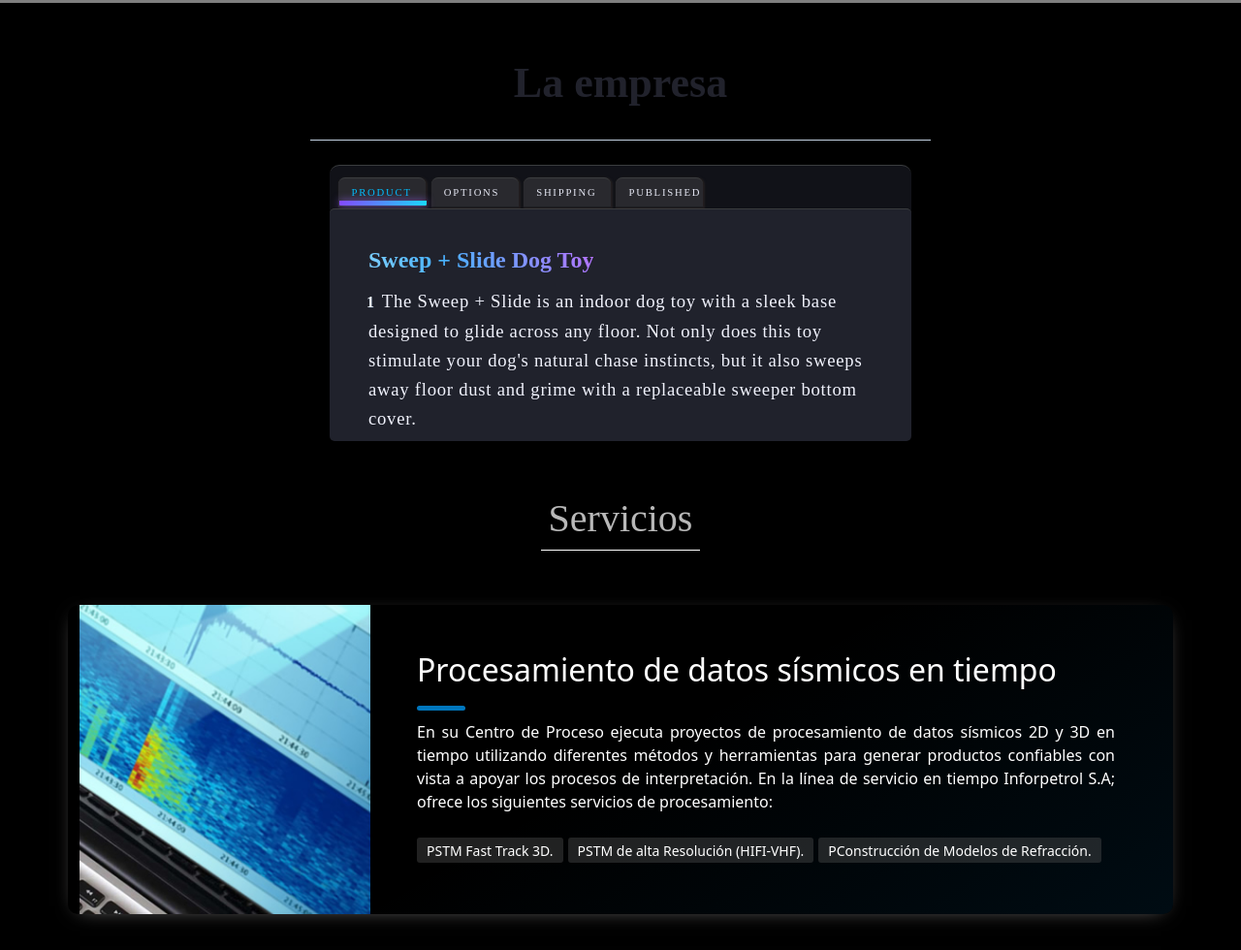
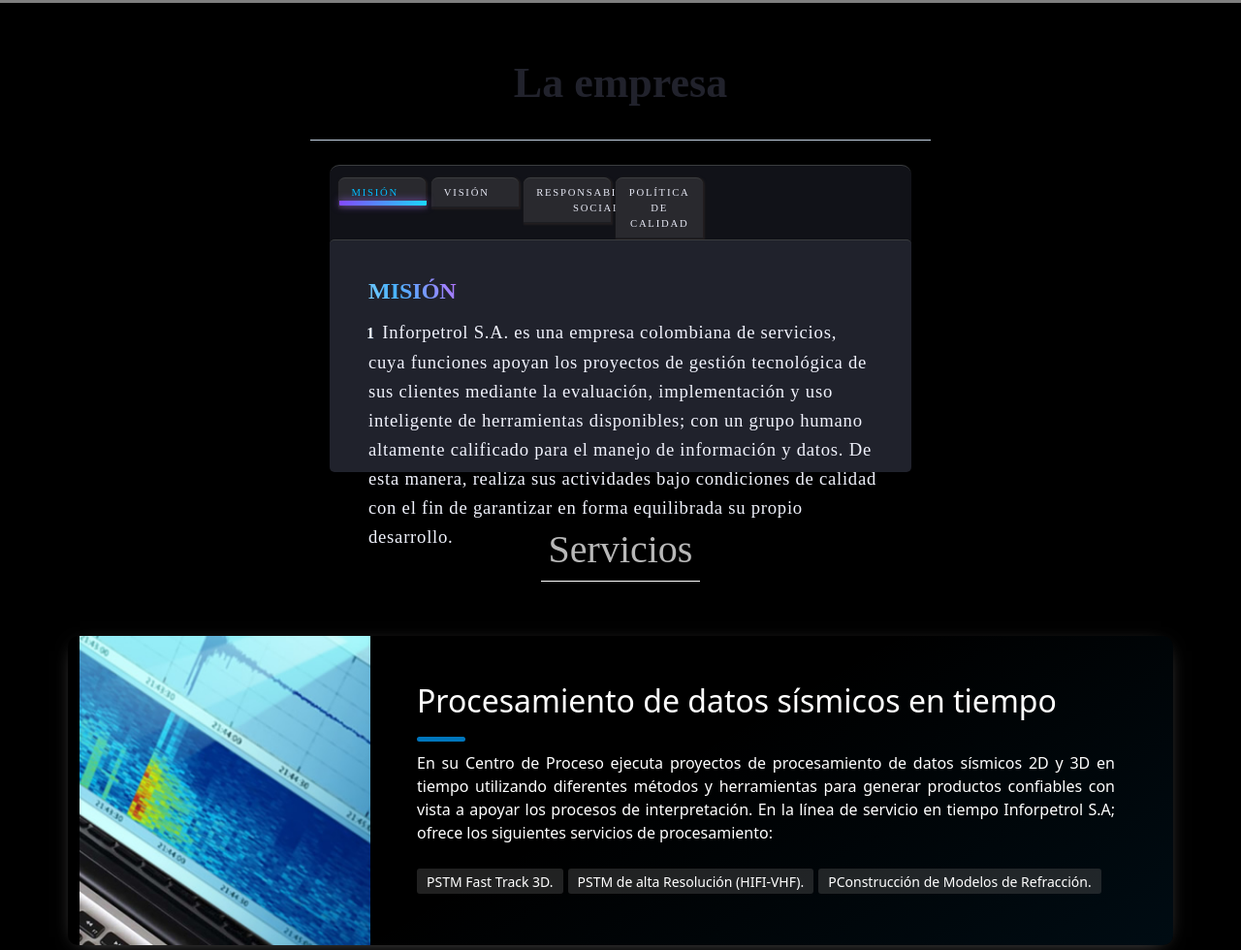
Before and after one commit to svcTheDev/inforpetrol, a plain HTML site: page index.html in a window 1280 px wide. Shown: the part 797-1777 px from the top of the page at 97% size. Drawn offline with nearby package versions, Linux system fonts and the light colour scheme; grey boxes are pictures that could not be loaded; a web font is replaced by a local one.

Commit message:
change: adding the about info

```diff
--- a/index.html
+++ b/index.html
@@ -52,26 +52,28 @@
   <div class="containers">
     <div class="cards tabs">
       <input id="tab-1" type="radio" class="tab tab-selector" checked="checked" name="tab" />
-      <label for="tab-1" class="tab tab-primary">Product</label>
+      <label for="tab-1" class="tab tab-primary">MISIÓN</label>
       <input id="tab-2" type="radio" class="tab tab-selector" name="tab" />
-      <label for="tab-2" class="tab tab-success">Options</label>
+      <label for="tab-2" class="tab tab-success">VISIÓN</label>
       <input id="tab-3" type="radio" class="tab tab-selector" name="tab" />
-      <label for="tab-3" class="tab tab-default">Shipping</label>
+      <label for="tab-3" class="tab tab-default">RESPONSABILIDAD SOCIAL</label>
       <input id="tab-4" type="radio" class="tab tab-selector" name="tab" />
-      <label for="tab-4" class="tab tab-warning">Published</label>
+      <label for="tab-4" class="tab tab-warning">POLÍTICA DE CALIDAD</label>
       <div class="tabsShadow"></div>
       <div class="glider"></div>
       <section class="content">
         <div class="item" id="content-1">
-          <h2 class="tab-title tab-primary">Sweep + Slide Dog Toy</h2>
+          <h2 class="tab-title tab-primary">MISIÓN</h2>
           <p>
-            <span class = "numit">1</span> The Sweep + Slide is an indoor dog toy with a sleek base designed to glide across any floor. Not only does this toy stimulate your dog's natural chase instincts, but it also sweeps away floor dust and grime with a replaceable sweeper bottom cover.
+            <span class = "numit">1</span> Inforpetrol S.A. es una empresa colombiana de servicios, cuya funciones apoyan los proyectos de gestión tecnológica de sus clientes mediante la evaluación, implementación y uso inteligente de herramientas disponibles; con un grupo humano altamente calificado para el manejo de información y datos. De esta manera, realiza sus actividades bajo condiciones de calidad con el fin de garantizar en forma equilibrada su propio desarrollo.
           </p>
         </div>
         <div class="item" id="content-2">
-          <h2 class="tab-title tab-success">Tab 2</h2>
+          <h2 class="tab-title tab-success">VISIÓN</h2>
           <p>
-            <span class = "numit">2</span> Lorem ipsum dolor sit amet, consectetur adipiscing elit, sed do eiusmod tempor incididunt ut labore et dolore magna aliqua. Ut enim ad minim veniam, quis nostrud exercitation ullamco laboris nisi ut aliquip ex ea commodo consequat. Duis aute irure dolor </p>
+            <span class = "numit">2</span>Nuestra visión es ser una empresa líder en la implementación y transferencia de conocimiento tecnológico con servicios certificados; a partir de estándares internacionales para el apoyo a la gestión de los proyectos de nuestros clientes, garantizando la permanencia de la compañía a través del tiempo.
+
+        </p>
         </div>
         <div class="item" id="content-3">
           <h2 class="tab-title tab-default">Tab 3</h2>
```
